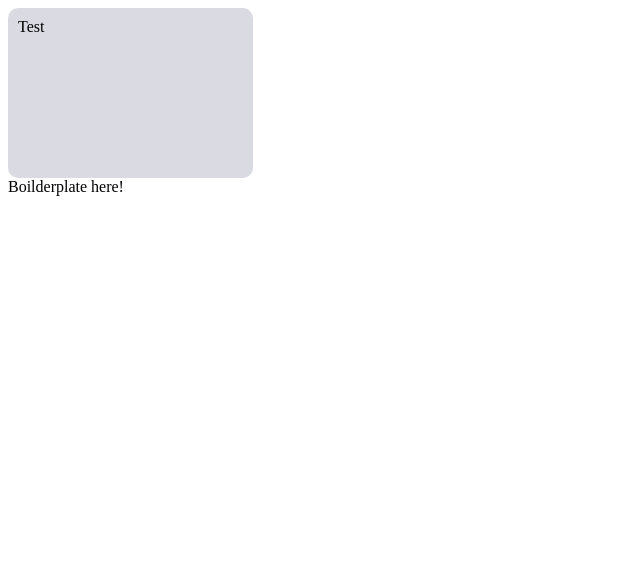
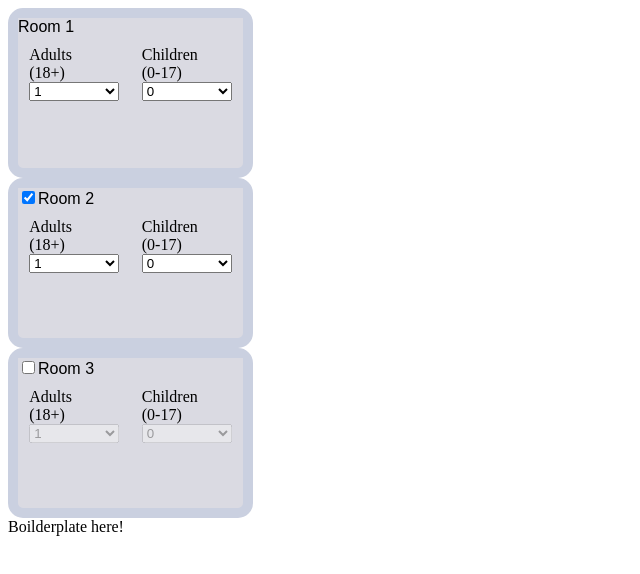
Before and after one commit to thodges314/assessment-part-two, a Next.js app: page / in a window 1280 px wide. Shown: the top 574 px of the page, without its empty margins (0-640 px from the left). Built offline with nearby package versions, Linux system fonts and the light colour scheme.

Commit message:
first three boxes

```diff
--- a/components/RoomBox/RoomBox.js
+++ b/components/RoomBox/RoomBox.js
@@ -1,16 +1,61 @@
-const RoomBox = ({number, active, adults, children, onChange}) => {
+const header = (number, active, onCheck) => (
+	<div id='header'>
+		{(number > 1) && <input type='checkbox' checked={active}/>}
+		Room {number}
+		<style jsx>{`
+		#header {
+			background: ${active? '#e7e7e7' : '#dadae2'};
+			padding-bottom: 10px;
+			font-family: Arial, Helvetica, sans-serif;
+			font-weight: ${active? 'bold':'normal'}
+		}
+		`}</style>
+	</div>
+)
+
+const selector = (active, count, title, values, onChange) => {
+	const options = values.map(value => <option value={value}>{value}</option>)
 	return (
-		<div className = 'wrapper'>
-			Test
+		<div id='selector'>
+			<div>{title.lineOne}</div>
+			<div>{title.lineTwo}</div>
+			<select disabled={!active} value={count} onChange>
+				{options}
+			</select>
 			<style jsx>{`
-			.wrapper {
-				border-radius: 10px;
-				padding: 10px;
-				border: 10px solid ${active ? '#e8e8e8' : '#cad0e0'}
+				#selector {
+					display: flex;
+					flex-direction: column;
+					width: 90px;
+				}
+			`}</style>
+		</div>
+	)
+
+}
+
+const RoomBox = ({number, active, adults, children, onChange, onCheck}) => {
+	return (
+		<div id = 'wrapper'>
+			{header(number, active, onCheck)}
+			<div id='selectors'>
+				{selector(active, adults, {lineOne: 'Adults', lineTwo:'(18+)'}, [1, 2])}
+				{selector(active, children, {lineOne: 'Children', lineTwo:'(0-17)'}, [0, 1, 2])}
+			</div>
+			<style jsx>{`
+			#wrapper {
+				border-radius: 15px;
+				border: 10px solid ${active ? '#e7e7e7' : '#cad0e0'};
 				display: flex;
+				flex-direction: column;
 				height: 150px;
 				width: 225px;
-				background: ${active? '#fff' : '#dadae2'}
+				background: ${active? '#fff' : '#dadae2'};
+			}
+			#selectors {
+				display: flex;
+				flex-direction: row;
+				justify-content: space-around;
 			}
 			`}</style>
 		</div>
--- a/pages/index.js
+++ b/pages/index.js
@@ -1,6 +1,16 @@
 import {RoomBox} from '../components'
 
 export default () => <div>
-	<RoomBox />
+	<RoomBox
+		active
+		number = '1'
+	/>
+	<RoomBox
+		active
+		number='2'
+	/>
+	<RoomBox
+		number='3'
+	/>
 	Boilderplate here!
 	</div>
```
